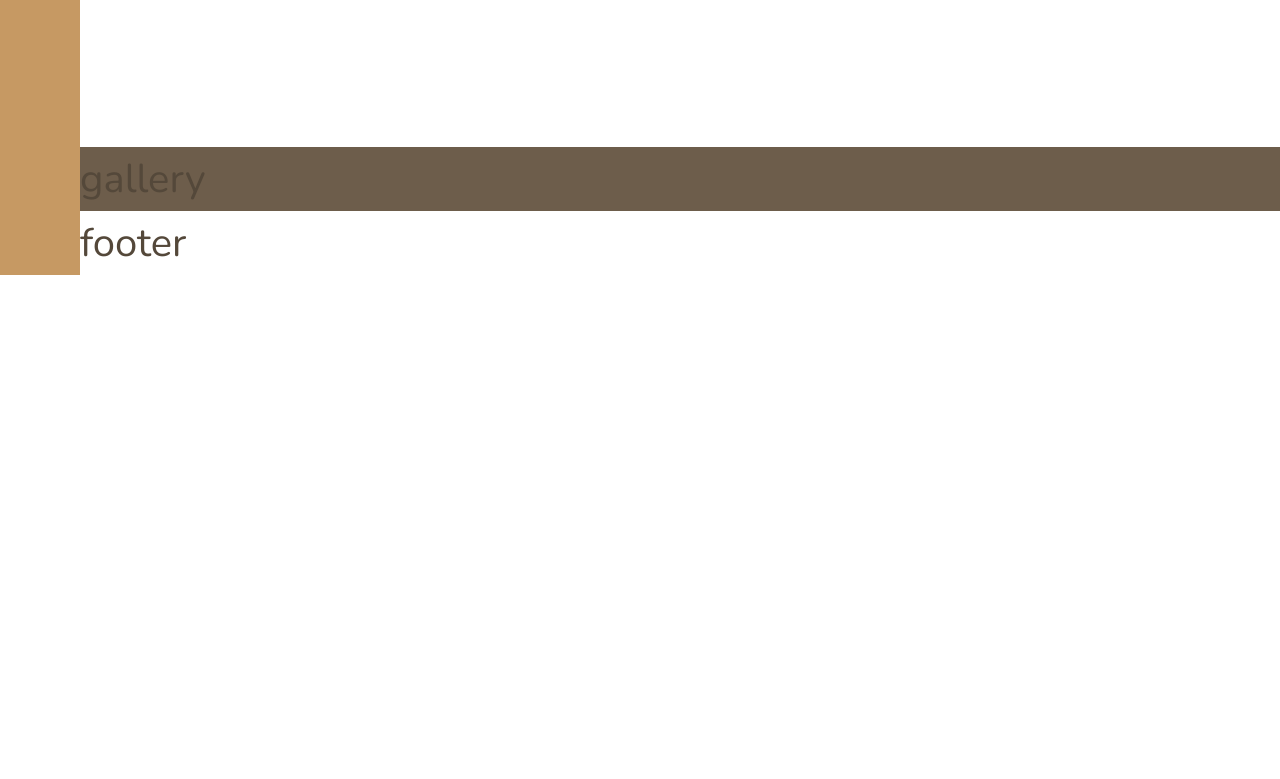
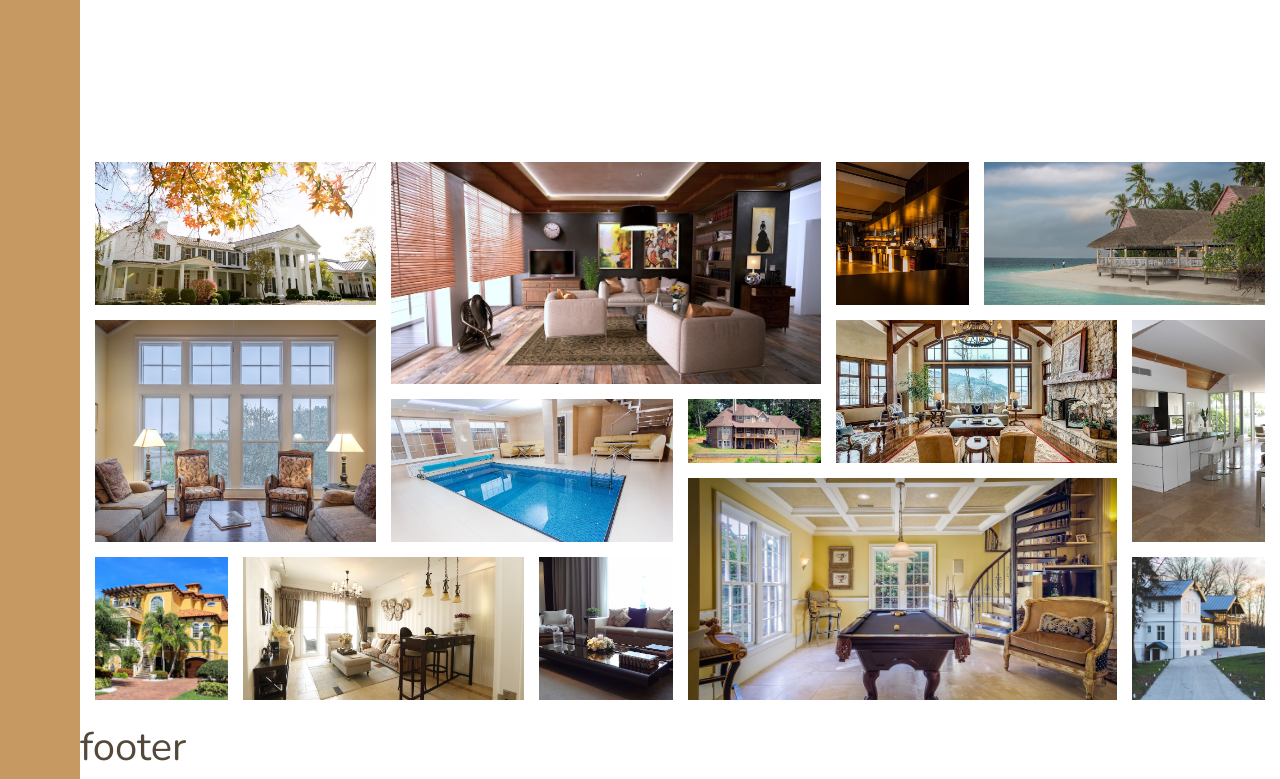
Before and after one commit to meet-vaghasiya/nexter, a website: page index.html in a window 1280 px wide. Shown: the part 2922-3701 px from the top of the page. Before the commit the page ends 3197 px from the top, so only its background shows below. Drawn offline with nearby package versions, Linux system fonts and the light colour scheme.

Commit message:
gallery part complete

```diff
--- a/index.html
+++ b/index.html
@@ -303,7 +303,35 @@
     </section>
 
     <section class="gallery">
-        gallery
+
+        <figure class="gallery_items gallery__items--1"><img src="img/gal-1.jpeg" alt="Gallery image 1"
+                class="gallery__img"></figure>
+        <figure class="gallery_items gallery__items--2"><img src="img/gal-2.jpeg" alt="Gallery image 2"
+                class="gallery__img"></figure>
+        <figure class="gallery_items gallery__items--3"><img src="img/gal-3.jpeg" alt="Gallery image 3"
+                class="gallery__img"></figure>
+        <figure class="gallery_items gallery__items--4"><img src="img/gal-4.jpeg" alt="Gallery image 4"
+                class="gallery__img"></figure>
+        <figure class="gallery_items gallery__items--5"><img src="img/gal-5.jpeg" alt="Gallery image 5"
+                class="gallery__img"></figure>
+        <figure class="gallery_items gallery__items--6"><img src="img/gal-6.jpeg" alt="Gallery image 6"
+                class="gallery__img"></figure>
+        <figure class="gallery_items gallery__items--7"><img src="img/gal-7.jpeg" alt="Gallery image 7"
+                class="gallery__img"></figure>
+        <figure class="gallery_items gallery__items--8"><img src="img/gal-8.jpeg" alt="Gallery image 8"
+                class="gallery__img"></figure>
+        <figure class="gallery_items gallery__items--9"><img src="img/gal-9.jpeg" alt="Gallery image 9"
+                class="gallery__img"></figure>
+        <figure class="gallery_items gallery__items--10"><img src="img/gal-10.jpeg" alt="Gallery image 10"
+                class="gallery__img"></figure>
+        <figure class="gallery_items gallery__items--11"><img src="img/gal-11.jpeg" alt="Gallery image 11"
+                class="gallery__img"></figure>
+        <figure class="gallery_items gallery__items--12"><img src="img/gal-12.jpeg" alt="Gallery image 12"
+                class="gallery__img"></figure>
+        <figure class="gallery_items gallery__items--13"><img src="img/gal-13.jpeg" alt="Gallery image 13"
+                class="gallery__img"></figure>
+        <figure class="gallery_items gallery__items--14"><img src="img/gal-14.jpeg" alt="Gallery image 14"
+                class="gallery__img"></figure>
     </section>
 
     <footer id="footer">
--- a/sass/_gallery.scss
+++ b/sass/_gallery.scss
@@ -1,4 +1,77 @@
 .gallery {
-    background-color: $color-grey-dark-2;
     grid-column: full-start/full-end;
+    display: grid;
+    grid-template-columns: repeat(8, 1fr);
+    grid-template-rows: repeat(7, 5vw);
+    padding: 1.5rem;
+    grid-gap: 1.5rem;
+
+    &__items {
+        padding: 50px;
+        &--1 {
+            grid-row: 1 / span 2;
+            grid-column: 1 / span 2;
+        }
+        &--2 {
+            grid-column: 3 / span 3;
+            grid-row: 1 / span 3;
+        }
+        &--3 {
+            grid-column: 6 / span 1;
+            grid-row: 1 / span 2;
+        }
+        &--4 {
+            grid-column: 7 / span 2;
+            grid-row: 1 / span 2;
+        }
+        &--5 {
+            grid-column: 1 / span 2;
+            grid-row: 3 / span 3;
+        }
+        &--6 {
+            grid-row: 4 / span 2;
+            grid-column: 3 / span 2;
+        }
+        &--7 {
+            grid-row: 4 / span 1;
+            grid-column: 5 / span 1;
+        }
+        &--8 {
+            grid-row: 3 / span 2;
+            grid-column: 6 / span 2;
+        }
+        &--9 {
+            grid-row: 3 / span 3;
+            grid-column: 8 / span 1;
+        }
+        &--10 {
+            grid-row: 6 / span 2;
+            grid-column: 1 / span 1;
+        }
+        &--11 {
+            grid-row: 6 / span 2;
+            grid-column: 2 / span 2;
+        }
+        &--12 {
+            grid-row: 6 / span 2;
+            grid-column: 4 / span 1;
+        }
+        &--13 {
+            grid-row: 5 / span 3;
+            grid-column: 5 / span 3;
+        }
+        &--14 {
+            grid-row: 6 / span 2;
+            grid-column: 8 / span 1;
+        }
+    }
+    &__img {
+        width: 100%;
+        height: 100%;
+        object-fit: cover;
+        display: block;
+    }
+
+    & > * {
+    }
 }
```
Also changed, not shown: notes.md (+1 -0 lines), css/style.css.
